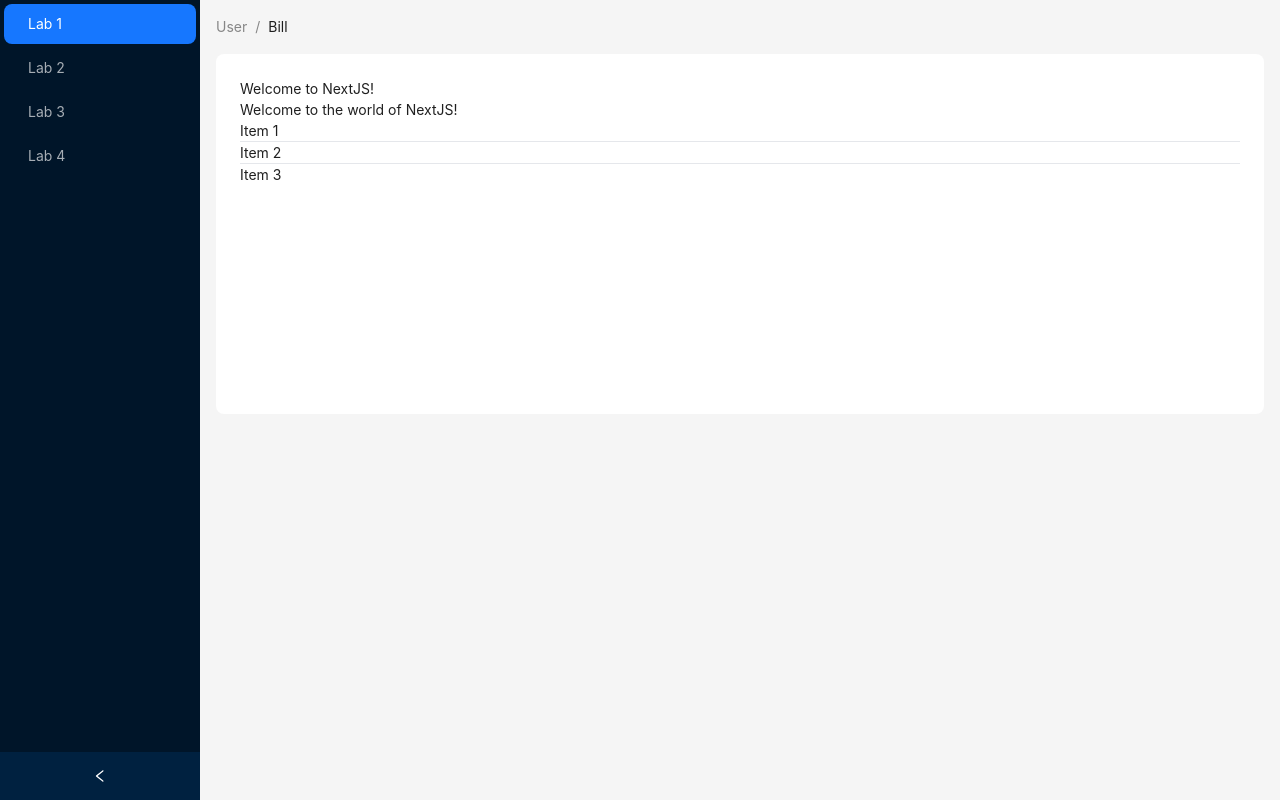
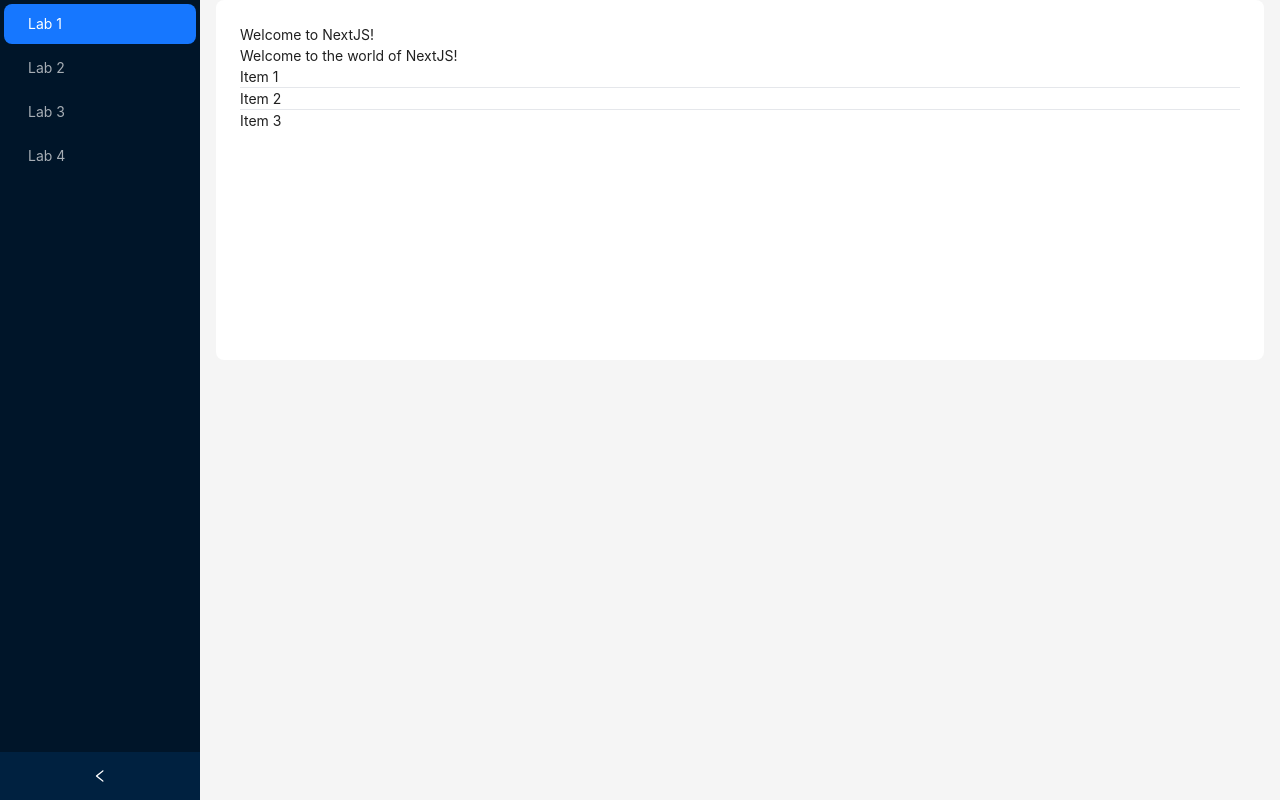
Before and after one commit to luuquatin6597/vtc-academy-frontend, a Next.js app: page / in a window 1280 px wide. Built offline with nearby package versions, Linux system fonts and the light colour scheme.

Commit message:
remove breadcrumb

```diff
--- a/app/layout/dashboard.tsx
+++ b/app/layout/dashboard.tsx
@@ -63,10 +63,6 @@
             </Sider>
             <Layout>
                 <Content style={{ margin: '0 16px' }}>
-                    <Breadcrumb style={{ margin: '16px 0' }}>
-                        <Breadcrumb.Item>User</Breadcrumb.Item>
-                        <Breadcrumb.Item>Bill</Breadcrumb.Item>
-                    </Breadcrumb>
                     <div
                         style={{
                             padding: 24,
```
